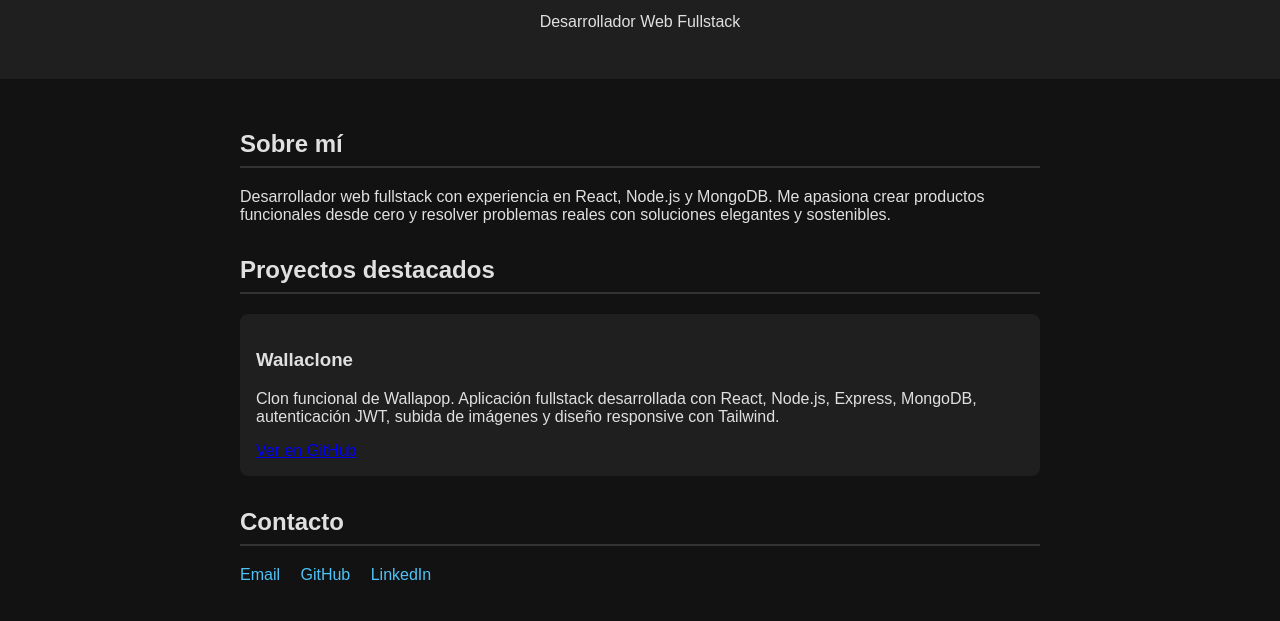
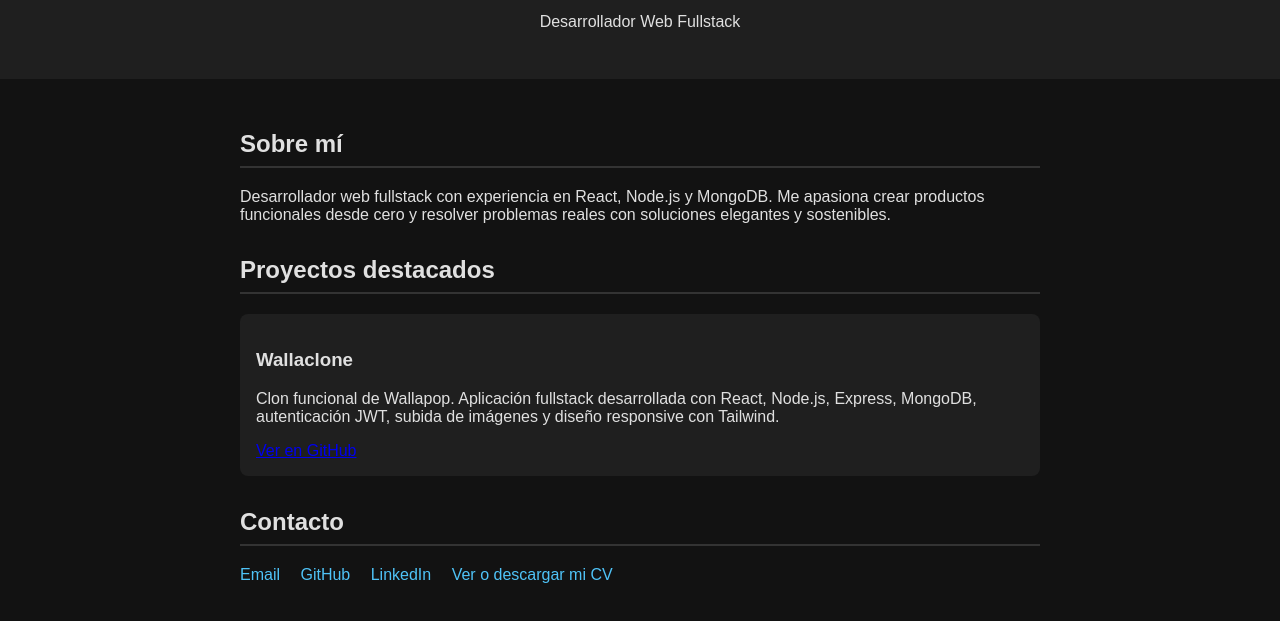
Before and after one commit to DamonCaos/Portfolio, a plain HTML site: page index.html in a window 1280 px wide. Shown: the part 211-832 px from the top of the page. Drawn offline with Linux system fonts and the light colour scheme.

Commit message:
Añadido cv

```diff
--- a/index.html
+++ b/index.html
@@ -76,6 +76,8 @@
         <a href="mailto:franciscoromera0816@gmail.com">Email</a>
         <a href="https://github.com/DamonCaos" target="_blank">GitHub</a>
         <a href="https://www.linkedin.com/in/francisco-javier-rodriguez-romera-1410b628b" target="_blank">LinkedIn</a>
+        <a href="docs/CV_Francisco_Javier_Rodriguez.pdf" target="_blank">Ver o descargar mi CV</a>
+
       </p>
     </section>
   </main>
```
Also changed, not shown: 1 other file.
